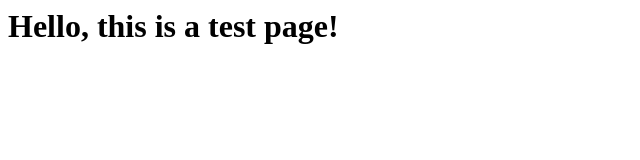
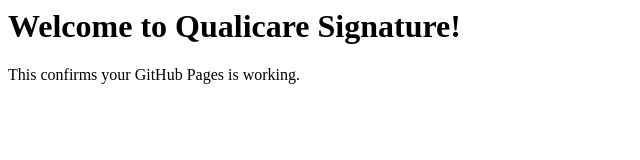
Before and after one commit to EduardaCSG/QualicareSignature, a plain HTML site: page index.html in a window 1280 px wide. Shown: the whole page, without its empty margins (0-640 px from the left). Drawn offline with Linux system fonts and the light colour scheme.

Commit message:
index.html

```diff
--- a/index.html
+++ b/index.html
@@ -1,6 +1,7 @@
 <html>
 <head><title>Test Page</title></head>
 <body>
-    <h1>Hello, this is a test page!</h1>
+    <h1>Welcome to Qualicare Signature!</h1>
+    <p>This confirms your GitHub Pages is working.</p>
 </body>
 </html>
```
